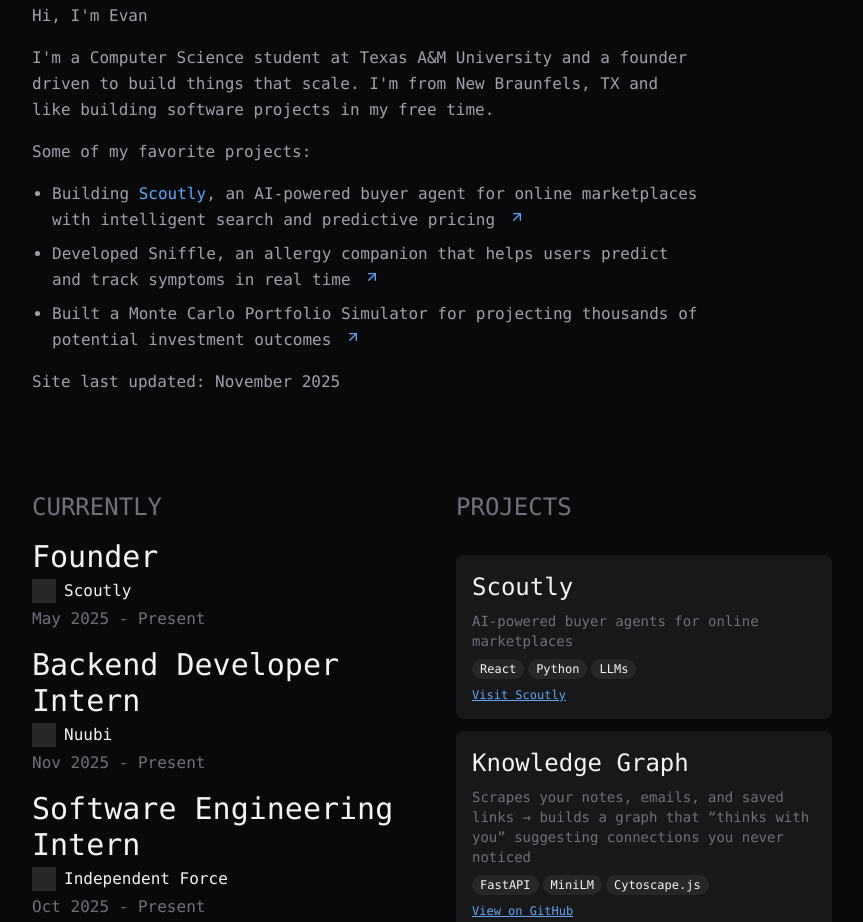
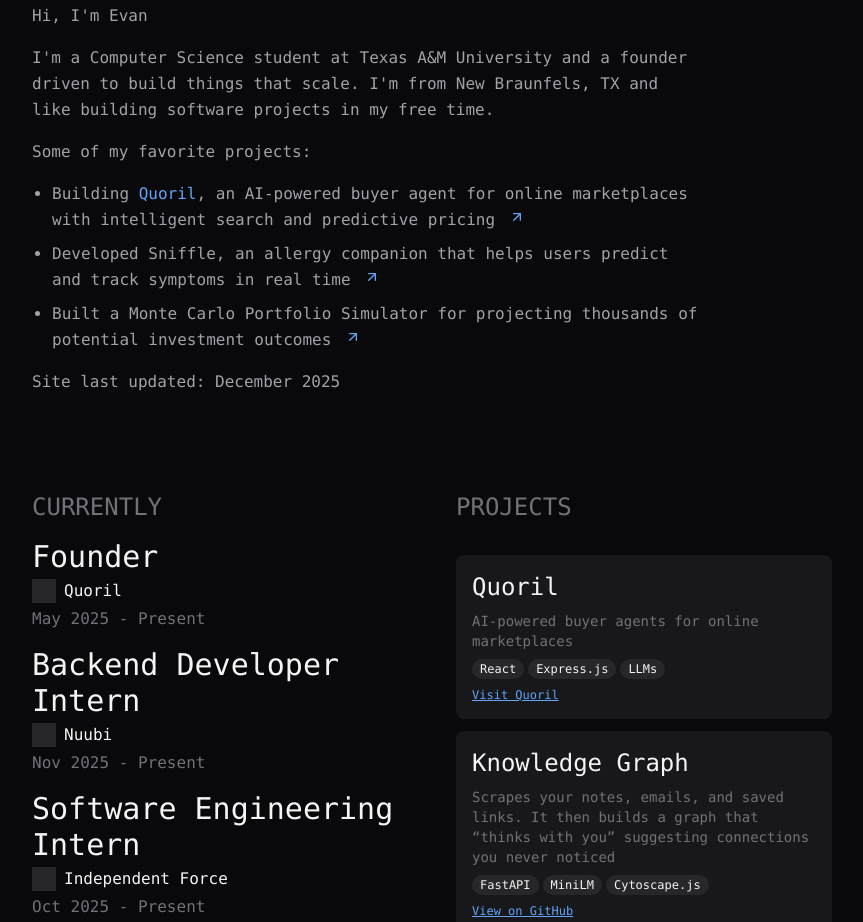
Before and after one commit to EvanGruhlkey/personal-website, a plain HTML site: page index.html in a window 1280 px wide. Shown: the part 237-1159 px from the top of the page, without its empty margins (208-1071 px from the left). Drawn offline with nearby package versions, Linux system fonts and the light colour scheme.

Commit message:
added blog section and cleaned up images

```diff
--- a/index.html
+++ b/index.html
@@ -58,8 +58,8 @@
                     <ul class="list-disc pl-5 text-zinc-400 leading-relaxed max-w-2xl space-y-2">
                         <li class="relative">
                             <div class="flex items-start">
-                                <span>Building <a href="https://www.getscoutly.org/" target="_blank" class="text-primary hover:text-primary/80 transition-colors">Scoutly</a>, an AI-powered buyer agent for online marketplaces with intelligent search and predictive pricing
-                                    <a class="inline-flex items-center ml-1" aria-label="View Scoutly project details" href="https://www.getscoutly.org/" target="_blank">
+                                <span>Building <a href="https://www.getquoril.com/" target="_blank" class="text-primary hover:text-primary/80 transition-colors">Quoril</a>, an AI-powered buyer agent for online marketplaces with intelligent search and predictive pricing
+                                    <a class="inline-flex items-center ml-1" aria-label="View Scoutly project details" href="https://www.getquoril.com/" target="_blank">
                                         <svg xmlns="http://www.w3.org/2000/svg" width="24" height="24" viewBox="0 0 24 24" fill="none" stroke="currentColor" stroke-width="2" stroke-linecap="round" stroke-linejoin="round" class="lucide lucide-arrow-up-right h-4 w-4 text-primary hover:text-primary/80 transition-colors">
                                             <path d="M7 7h10v10"></path>
                                             <path d="M7 17 17 7"></path>
@@ -93,7 +93,7 @@
                             </div>
                         </li>
                     </ul>
-                    <p class="mt-6 text-zinc-400 leading-relaxed max-w-2xl">Site last updated: November 2025</p>
+                    <p class="mt-6 text-zinc-400 leading-relaxed max-w-2xl">Site last updated: December 2025</p>
                 </section>
 
                 <div class="grid grid-cols-1 md:grid-cols-2 gap-8 md:gap-12">
@@ -103,7 +103,7 @@
                             <h3 class="text-3xl font-mono">Founder</h3>
                             <a class="flex items-center gap-2 hover:text-primary transition-colors" href="https://www.getscoutly.org/" target="_blank">
                                 <div class="w-6 h-6 bg-zinc-800"></div>
-                                <span class="font-mono">Scoutly</span>
+                                <span class="font-mono">Quoril</span>
                             </a>
                             <p class="font-mono text-zinc-500">May 2025 - Present</p>
                         </div>
@@ -156,24 +156,24 @@
                     <section id="projects" class="space-y-8">
                         <h2 class="text-2xl font-mono text-zinc-500">PROJECTS</h2>
                         <div class="space-y-3">
-                            <a class="block p-4 rounded-lg bg-zinc-900 hover:bg-zinc-800/50 transition-colors" href="https://www.getscoutly.org/" target="_blank">
+                            <a class="block p-4 rounded-lg bg-zinc-900 hover:bg-zinc-800/50 transition-colors" href="https://www.getquoril.com/" target="_blank">
                                 <div class="space-y-2">
-                                    <h3 class="text-2xl font-mono">Scoutly</h3>
+                                    <h3 class="text-2xl font-mono">Quoril</h3>
                                     <p class="text-zinc-500 font-mono text-sm">AI-powered buyer agents for online marketplaces</p>
                                     <div class="flex flex-wrap gap-1">
                                         <span class="px-2 py-0.5 bg-zinc-800 rounded-full text-xs font-mono">React</span>
-                                        <span class="px-2 py-0.5 bg-zinc-800 rounded-full text-xs font-mono">Python</span>
+                                        <span class="px-2 py-0.5 bg-zinc-800 rounded-full text-xs font-mono">Express.js</span>
                                         <span class="px-2 py-0.5 bg-zinc-800 rounded-full text-xs font-mono">LLMs</span>
                                     </div>
                                     <div class="flex items-center gap-2 text-blue-400 hover:text-blue-300 transition-colors">
-                                        <span class="text-xs font-mono underline">Visit Scoutly</span>
+                                        <span class="text-xs font-mono underline">Visit Quoril</span>
                                     </div>
                                 </div>
                             </a>
                             <a class="block p-4 rounded-lg bg-zinc-900 hover:bg-zinc-800/50 transition-colors" href="https://github.com/EvanGruhlkey/knowledge-graph" target="_blank">
                                 <div class="space-y-2">
                                     <h3 class="text-2xl font-mono">Knowledge Graph</h3>
-                                    <p class="text-zinc-500 font-mono text-sm">Scrapes your notes, emails, and saved links → builds a graph that “thinks with you” suggesting connections you never noticed</p>
+                                    <p class="text-zinc-500 font-mono text-sm">Scrapes your notes, emails, and saved links. It then builds a graph that “thinks with you” suggesting connections you never noticed</p>
                                     <div class="flex flex-wrap gap-1">
                                         <span class="px-2 py-0.5 bg-zinc-800 rounded-full text-xs font-mono">FastAPI</span>
                                         <span class="px-2 py-0.5 bg-zinc-800 rounded-full text-xs font-mono">MiniLM</span>
@@ -223,7 +223,11 @@
 
                 <section id="blog" class="space-y-8">
                     <h2 class="text-2xl font-mono text-zinc-500">BLOG</h2>
-                    <p class="text-zinc-400 leading-relaxed max-w-2xl">Work in progress</p>
+                    <a class="inline-flex items-center justify-center w-12 h-12 rounded-lg bg-zinc-900 hover:bg-zinc-800/70 transition-colors border border-zinc-800 hover:border-primary/50" target="_blank" rel="noopener noreferrer" href="https://x.com/evangruhlkey" aria-label="Follow on X">
+                        <svg xmlns="http://www.w3.org/2000/svg" width="24" height="24" viewBox="0 0 24 24" fill="currentColor" class="text-zinc-100">
+                            <path d="M18.244 2.25h3.308l-7.227 8.26 8.502 11.24h-6.6l-5.165-6.75-5.908 6.75h-3.308l7.73-8.835L.424 2.25h6.739l4.882 6.467z"/>
+                        </svg>
+                    </a>
                 </section>
 
                 <section id="contact" class="space-y-8">
```
Also changed, not shown: MC.png (deleted), Scoutly-dashboard.webp (deleted), Scoutly.png (deleted), ScoutlyNew.png (deleted), Ultravid.png (deleted), hero1.jpeg (deleted), hero3.jpg (deleted), me.jpg (deleted), sniffle.png (deleted), sniffle2.png (deleted), ultravid2.png (deleted), 3 other files.
